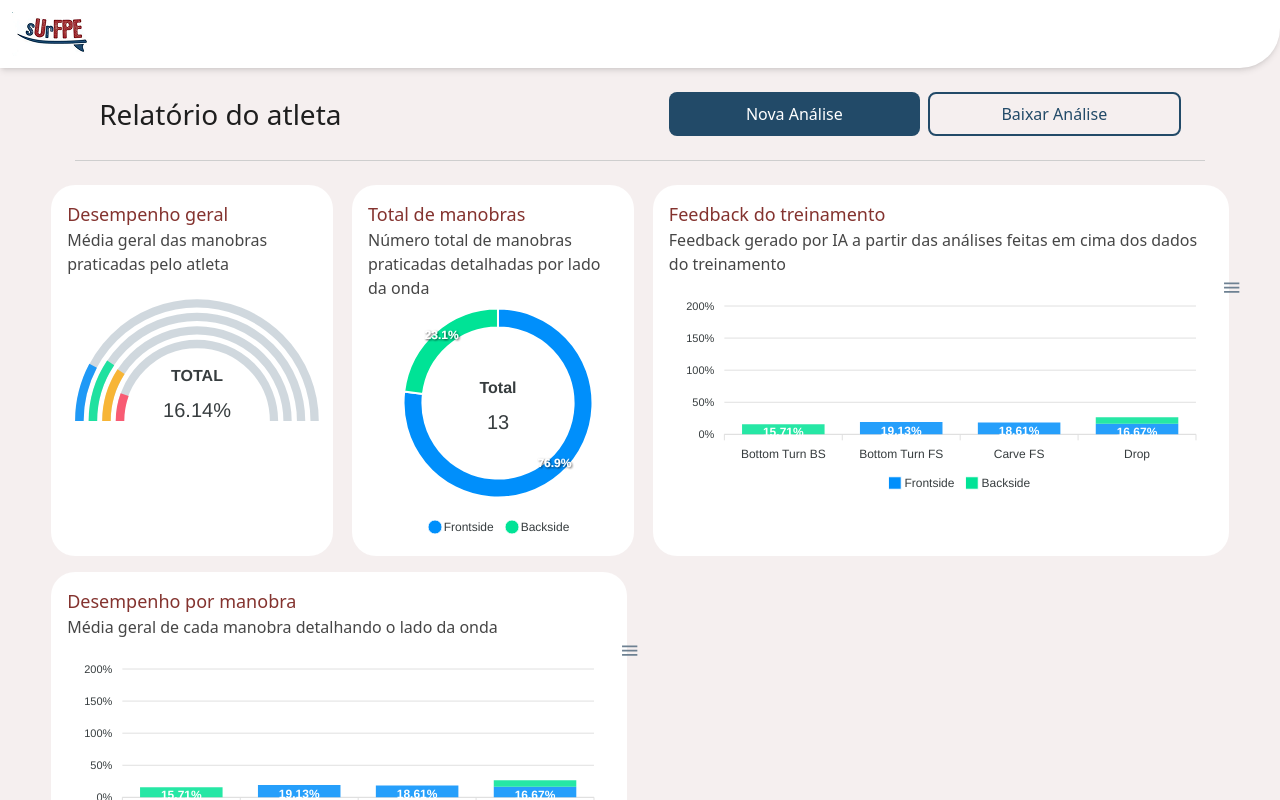
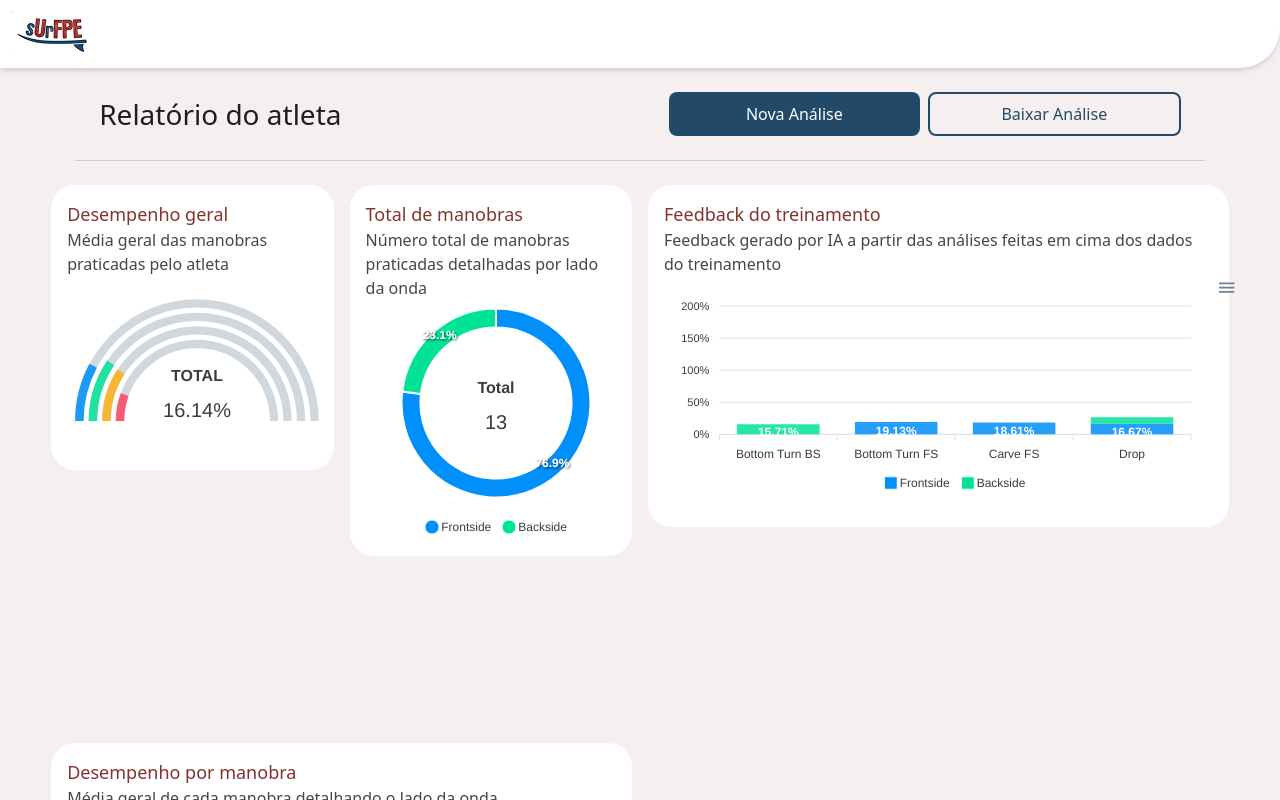
Before and after one commit to maduMelo/sUrFPE, a React (Vite) app in the folder frontend/: page / in a window 1280 px wide. Shown: the top 800 px of the page. Built offline with nearby package versions, Linux system fonts and the light colour scheme.

Commit message:
feat: add grid to organize charts

```diff
--- a/frontend/src/pages/Dashboard/Dashboard.tsx
+++ b/frontend/src/pages/Dashboard/Dashboard.tsx
@@ -54,32 +54,38 @@ export const Dashboard = ({ }) => {
                 </div>
             </header>
 
-            <div className='flex flex-wrap justify-between w-full gap-y-4'>
+            {/* Charts Grid */}
+            <div className='h-full w-full grid grid-cols-4 grid-rows-5 gap-4'>
+                {/* Desempenho geral */}
+                <div className="col-span-1 row-span-1 rounded-lg">
                     <ChartContainer
                         title="Desempenho geral"
                         description="Média geral das manobras praticadas pelo atleta"
-                    width={22}
                     >
                         <TricksMean
                             tricks={analysisData["tricks_mean_scores"]["tricks"]}
                             tricksScores={analysisData["tricks_mean_scores"]["scores"]}
                         />
                     </ChartContainer>
+                </div>
 
+                {/* Total de manobras */}
+                <div className="col-span-1 row-span-1 rounded-lg">
                     <ChartContainer
                         title="Total de manobras"
                         description="Número total de manobras praticadas detalhadas por lado da onda"
-                    width={22}
                     >
                         <TricksCount
                             tricksCount={analysisData["wave_type_tricks_count"]["counts"]}
                         />
                     </ChartContainer>
+                </div>
 
+                {/* Feedback do treinamento */}
+                <div className="col-span-2 row-span-2 rounded-lg">
                     <ChartContainer
                         title="Feedback do treinamento"
                         description="Feedback gerado por IA a partir das análises feitas em cima dos dados do treinamento"
-                    width={45}
                     >
                         <WaveTypeTricks
                             tricks={analysisData["tricks_performance_by_wave_type"]["tricks"]}
@@ -87,11 +93,13 @@ export const Dashboard = ({ }) => {
                             backsideScores={analysisData["tricks_performance_by_wave_type"]["backside"]}
                         />
                     </ChartContainer>
+                </div>
 
+                {/* Desempenho por manobra */}
+                <div className="col-span-2 row-span-1 rounded-lg">
                     <ChartContainer
                         title="Desempenho por manobra"
                         description="Média geral de cada manobra detalhando o lado da onda"
-                    width={45}
                     >
                         <WaveTypeTricks
                             tricks={analysisData["tricks_performance_by_wave_type"]["tricks"]}
@@ -99,11 +107,13 @@ export const Dashboard = ({ }) => {
                             backsideScores={analysisData["tricks_performance_by_wave_type"]["backside"]}
                         />
                     </ChartContainer>
+                </div>
 
+                {/* Desempenho por indicador */}
+                <div className="col-span-4 row-span-3 rounded-lg">
                     <ChartContainer
                         title="Desempenho por indicador"
                         description="Média geral de cada indicador das manobras detalhados por lado da onda"
-                    width={92}
                     >
                         <>
                             {analysisData["indicator_trick_means_scores"]["tricks"].map((trick, index) => (
@@ -119,6 +129,8 @@ export const Dashboard = ({ }) => {
                         </>
                     </ChartContainer>
                 </div>
+
+            </div>
         </div>
     );
 };
```
Lines whose indentation alone changed are shown as unchanged.
